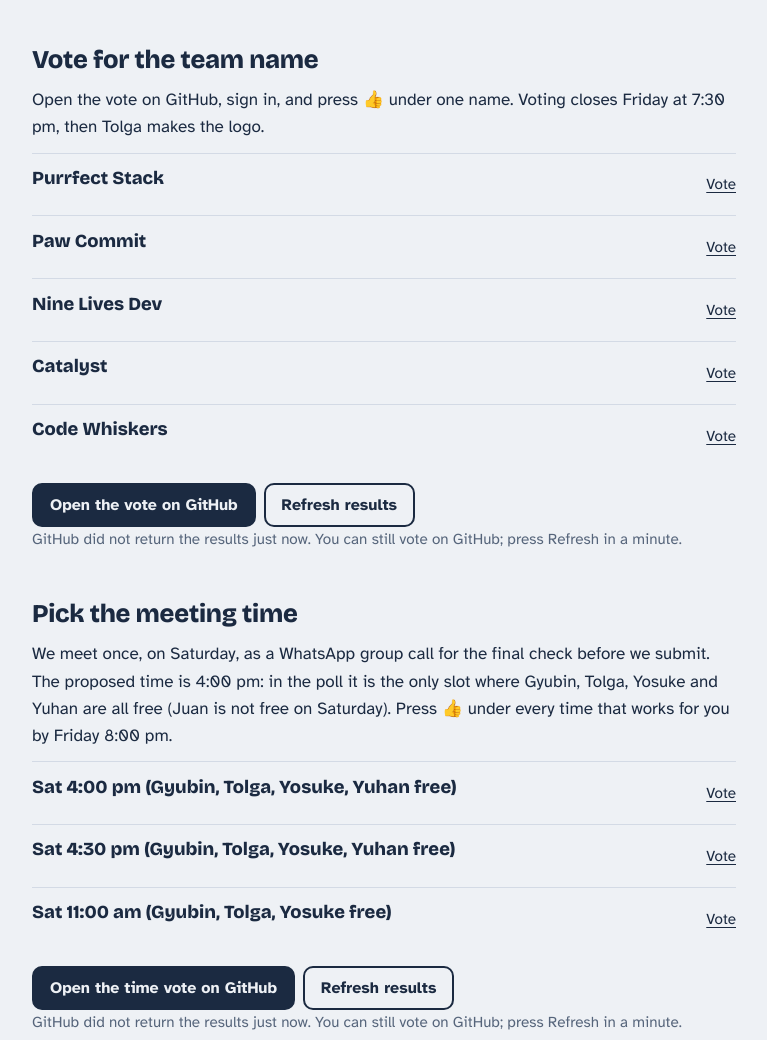
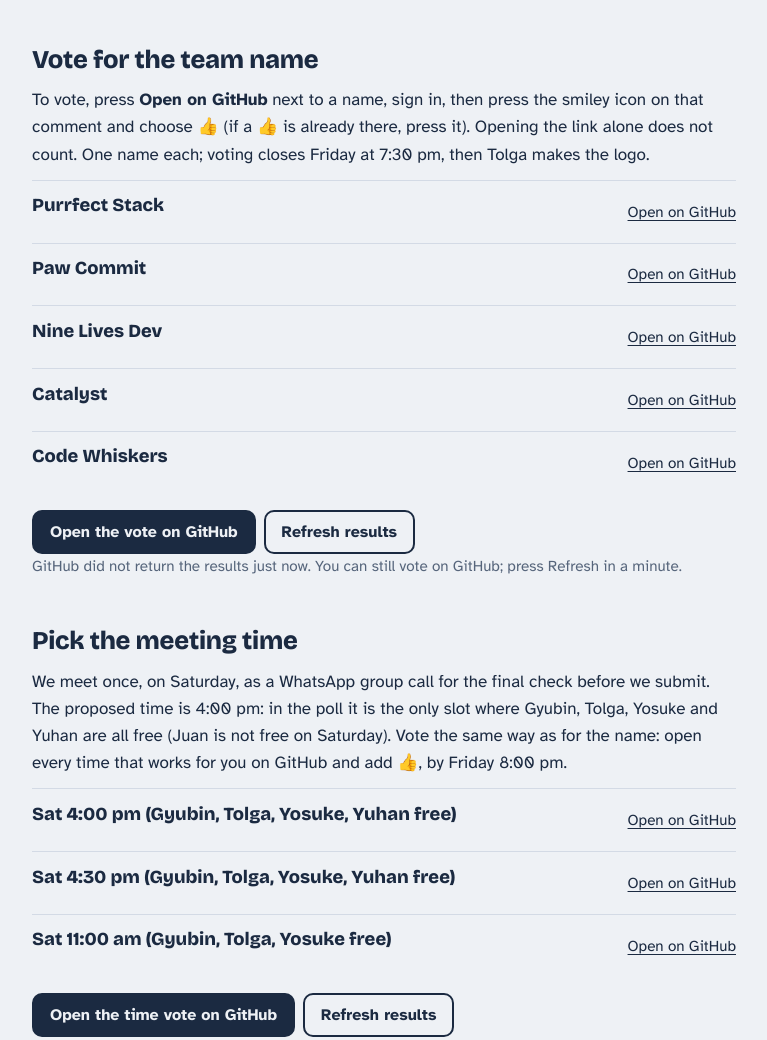
Before and after one commit to unaltolga/comp229-team-plan, a plain HTML site: page index.html in a window 1280 px wide. Shown: the part 1205-2245 px from the top of the page, without its empty margins (256-1023 px from the left). Drawn offline with nearby package versions, Linux system fonts and the light colour scheme; no server answers.

Commit message:
Explain how to vote; rename the vote link to Open on GitHub

```diff
--- a/index.html
+++ b/index.html
@@ -267,7 +267,7 @@
   <!-- Team name vote, counted from GitHub reactions -->
   <section id="vote" aria-labelledby="vote-title">
     <h2 id="vote-title">Vote for the team name</h2>
-    <p>Open the vote on GitHub, sign in, and press 👍 under one name. Voting closes Friday at 7:30 pm, then Tolga makes the logo.</p>
+    <p>To vote, press <strong>Open on GitHub</strong> next to a name, sign in, then press the smiley icon on that comment and choose 👍 (if a 👍 is already there, press it). Opening the link alone does not count. One name each; voting closes Friday at 7:30 pm, then Tolga makes the logo.</p>
     <ol class="ballot" id="ballot"></ol>
     <div class="actions">
       <a class="button" href="https://github.com/unaltolga/comp229-team-plan/issues/1">Open the vote on GitHub</a>
@@ -279,7 +279,7 @@
   <!-- Meeting time vote, counted from GitHub reactions -->
   <section id="meeting" aria-labelledby="meeting-title">
     <h2 id="meeting-title">Pick the meeting time</h2>
-    <p>We meet once, on Saturday, as a WhatsApp group call for the final check before we submit. The proposed time is 4:00 pm: in the poll it is the only slot where Gyubin, Tolga, Yosuke and Yuhan are all free (Juan is not free on Saturday). Press 👍 under every time that works for you by Friday 8:00 pm.</p>
+    <p>We meet once, on Saturday, as a WhatsApp group call for the final check before we submit. The proposed time is 4:00 pm: in the poll it is the only slot where Gyubin, Tolga, Yosuke and Yuhan are all free (Juan is not free on Saturday). Vote the same way as for the name: open every time that works for you on GitHub and add 👍, by Friday 8:00 pm.</p>
     <ol class="ballot" id="ballot-time"></ol>
     <div class="actions">
       <a class="button" href="https://github.com/unaltolga/comp229-team-plan/issues/2">Open the time vote on GitHub</a>
@@ -458,7 +458,7 @@ git push -u origin your-branch-name</code></pre>
   </section>
 
   <footer>
-    <p>This page is temporary and public, so it holds no student IDs, emails or photos. Post those in the group chat. Last updated Friday, November 13, 3:27 pm.</p>
+    <p>This page is temporary and public, so it holds no student IDs, emails or photos. Post those in the group chat. Last updated Friday, November 13, 3:32 pm.</p>
   </footer>
 </div>
 
@@ -659,13 +659,13 @@ git push -u origin your-branch-name</code></pre>
     const max = Math.max(1, ...options.map(function (o) { return o.votes || 0; }));
     options.forEach(function (o) {
       const li = document.createElement("li");
-      li.innerHTML = '<span class="opt"><strong></strong><span class="bar"></span></span><span class="count"></span><a class="vote-link">Vote</a>';
+      li.innerHTML = '<span class="opt"><strong></strong><span class="bar"></span></span><span class="count"></span><a class="vote-link">Open on GitHub</a>';
       li.querySelector("strong").textContent = o.name;
       li.querySelector(".count").textContent = o.votes === null ? "" : o.votes + (o.votes === 1 ? " vote" : " votes");
       li.querySelector(".bar").style.width = o.votes ? (o.votes / max * 100) + "%" : "0";
       const link = li.querySelector(".vote-link");
       link.href = o.url;
-      link.setAttribute("aria-label", "Vote for " + o.name + " on GitHub");
+      link.setAttribute("aria-label", "Open " + o.name + " on GitHub to vote");
       ballot.appendChild(li);
     });
     document.getElementById(vote.status).textContent = statusText;
```
